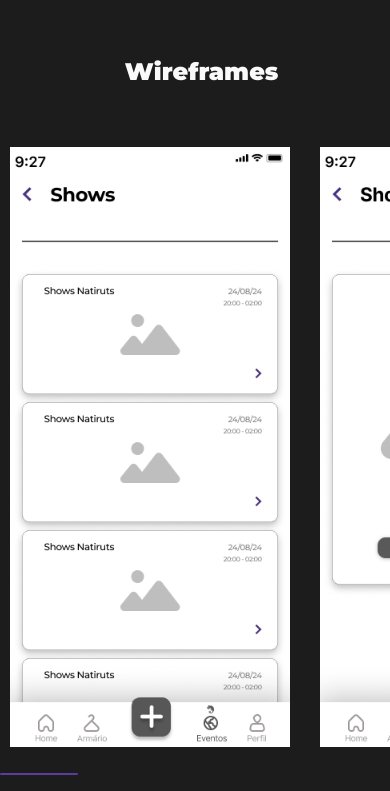
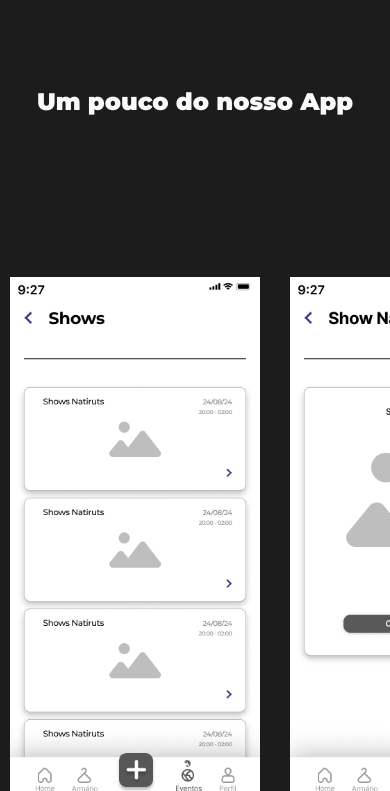
Before and after one commit to pedroso-miguell/LandingPage-GoDress, a website: page index.html in a window 390 px wide. Shown: the part 2429-3220 px from the top of the page. Drawn offline with nearby package versions, Linux system fonts and the light colour scheme.

Commit message:
atualização do tamanho das imagens dos wireframes

```diff
--- a/index.html
+++ b/index.html
@@ -119,7 +119,7 @@
       </section>
 
       <div class="wireframes-txt">
-        <h1>Wireframes</h1>
+        <h1>Um pouco do nosso App</h1>
       </div>
 
       <section>
--- a/style.css
+++ b/style.css
@@ -274,13 +274,14 @@ main {
 
 .proposta-img img {
     padding-top: 40px;
-    width: 350px;
+    padding-bottom: 30px;
+    width: 300px;
 }
 
 .wireframes {
     display: flex;
     justify-content: center;
-    min-height: 1200px;
+
 }
 
 
@@ -288,8 +289,10 @@ main {
     padding-top: 10px;
     font-size: 32px;
     font-weight: 900;
-    position: absolute;
-    padding-left: 45%;
+    display: flex;
+    align-items: center;
+    justify-content: center;
+
 }
 
 .footer {
@@ -899,7 +902,6 @@ footer {
         flex-direction: column;
         padding: 40px 0;
         font-size: 24px;
-        padding-left: 32%;
     }
 
     .footer {
@@ -986,7 +988,6 @@ footer {
 .slider-wrapper .image-list {
   display: grid;
   grid-template-columns: repeat(10, 1fr);
-  gap: 18px;
   font-size: 0;
   list-style: none;
   margin-bottom: 30px;
@@ -999,9 +1000,9 @@ footer {
 }
 
 .slider-wrapper .image-list .image-item {
-  width: 325px;
-  height: 800px;
-  object-fit: cover;
+  width: 300px;
+  height: 600px;
+  object-fit: contain;
   padding-top: 30%;
 }
 
@@ -1065,8 +1066,8 @@ footer {
   }
 
   .slider-wrapper .image-list .image-item {
-    width: 280px;
-    height: 690px;
+    width: 250px;
+    height: 60  0px;
     margin-top: 40px;
     margin-left: 10px;
     margin-right: 10px;
```
